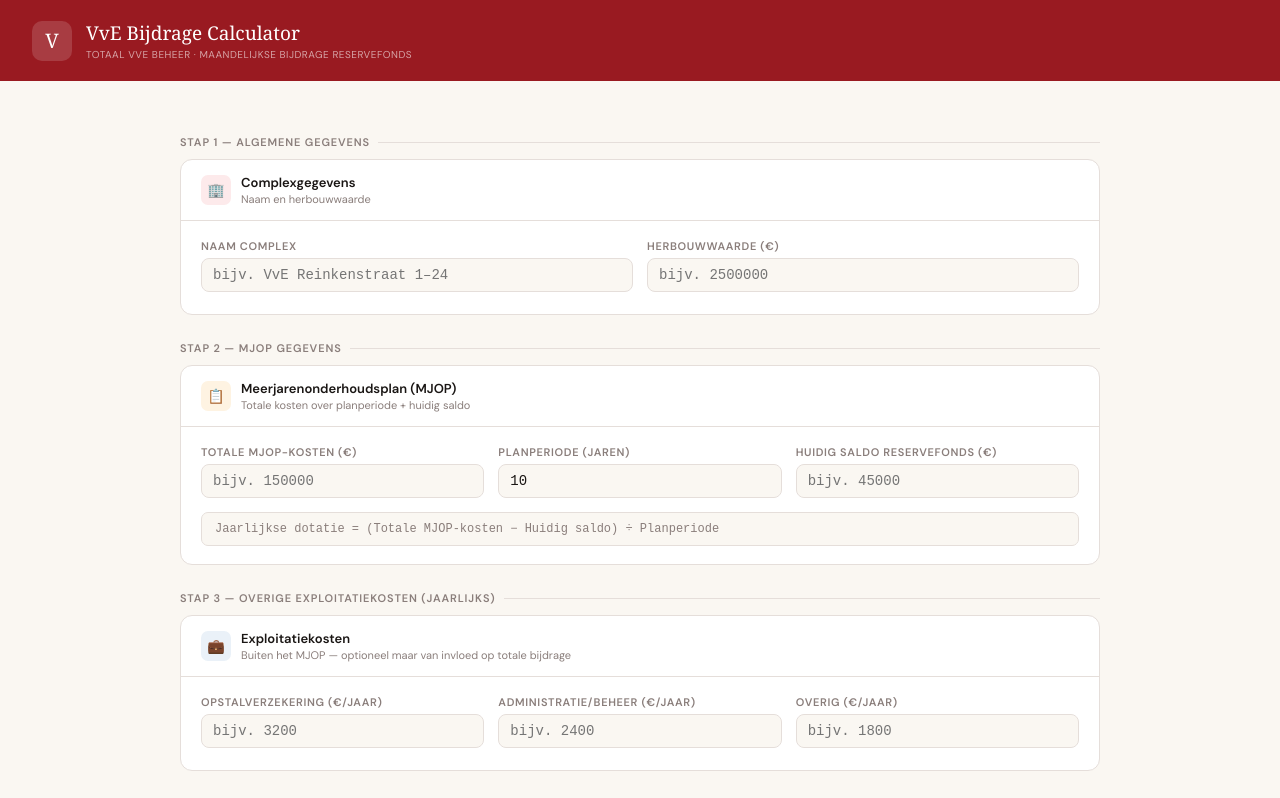
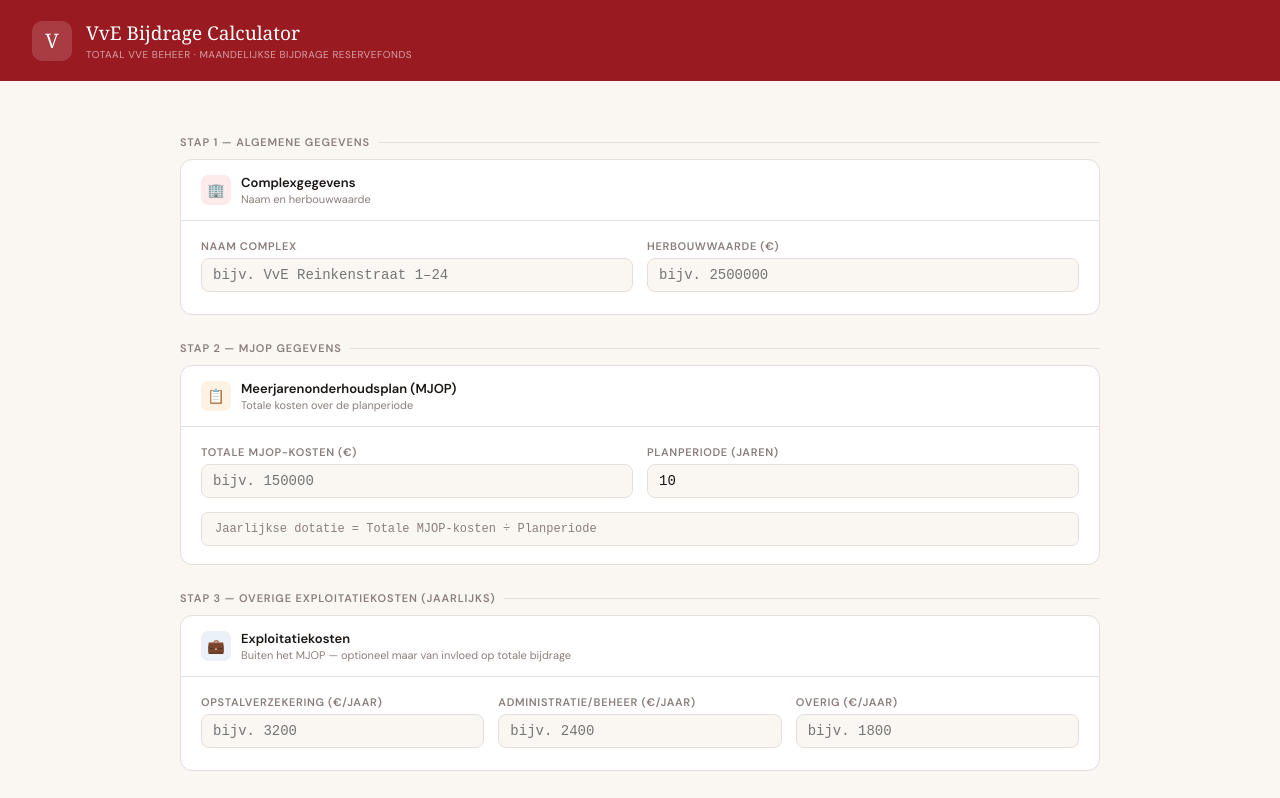
Before and after one commit to DailyDD/vve-calculator, a React (Vite) app: page / in a window 1280 px wide. Shown: the top 798 px of the page. Built offline with nearby package versions, Linux system fonts and the light colour scheme.

Commit message:
remove huidig saldo veld

```diff
--- a/src/App.jsx
+++ b/src/App.jsx
@@ -70,7 +70,7 @@ function exportPDF(r) {
     + '<div class="sec">Methode 1 \u2014 Op basis van MJOP (wettelijke voorkeur)</div>'
     + '<div class="grid2">'
     + '<div class="block"><div class="bh"><div class="tag">MJOP berekening</div><div class="name">Jaarlijkse dotatie</div></div>'
-    + rr('Totale MJOP-kosten', fmt(r.mjopTotaal)) + rr('Huidig saldo (aftrek)', fmt(r.huidigSaldo)) + rr('Netto te reserveren', fmt(r.netto)) + rr('Planperiode', r.planPeriode + ' jaar') + rr('Jaarlijkse MJOP-dotatie', fmt(r.dotatie))
+    + rr('Totale MJOP-kosten', fmt(r.mjopTotaal)) + rr('Planperiode', r.planPeriode + ' jaar') + rr('Jaarlijkse MJOP-dotatie', fmt(r.dotatie))
     + '</div>'
     + '<div class="block"><div class="bh"><div class="tag">Totale jaarlasten VvE</div><div class="name">Incl. exploitatiekosten</div></div>'
     + rr('MJOP-dotatie (jaarlijks)', fmt(r.dotatie)) + rr('Exploitatiekosten', fmt(r.exploitatie)) + rr('Totale jaarlasten VvE', fmt(r.jaarMjop)) + rrB('Maandlasten VvE totaal', r.hasMjop ? fmt(r.mndMjop) : '\u2014')
@@ -102,7 +102,6 @@ export default function App() {
   const [herbouwwaarde, setHerbouwwaarde] = useState('')
   const [mjopTotaal,    setMjopTotaal]    = useState('')
   const [planPeriode,   setPlanPeriode]   = useState('10')
-  const [huidigSaldo,   setHuidigSaldo]   = useState('')
   const [verzekering,   setVerzekering]   = useState('')
   const [administratie, setAdministratie] = useState('')
   const [overig,        setOverig]        = useState('')
@@ -116,11 +115,9 @@ export default function App() {
 
   const formula = (() => {
     const t = parseFloat(mjopTotaal) || 0
-    const s = parseFloat(huidigSaldo) || 0
     const p = parseFloat(planPeriode) || 10
-    if (!t) return 'Jaarlijkse dotatie = (Totale MJOP-kosten \u2212 Huidig saldo) \u00f7 Planperiode'
-    const netto = Math.max(0, t - s)
-    return '(' + fmt(t) + ' \u2212 ' + fmt(s) + ') \u00f7 ' + p + ' jaar = ' + fmt(netto / p) + ' jaarlijkse dotatie'
+    if (!t) return 'Jaarlijkse dotatie = Totale MJOP-kosten \u00f7 Planperiode'
+    return fmt(t) + ' \u00f7 ' + p + ' jaar = ' + fmt(t / p) + ' jaarlijkse dotatie'
   })()
 
   const breukCheck = (() => {
@@ -139,15 +136,13 @@ export default function App() {
     const hv = parseFloat(herbouwwaarde) || 0
     const mt = parseFloat(mjopTotaal) || 0
     const pp = parseFloat(planPeriode) || 10
-    const hs = parseFloat(huidigSaldo) || 0
     const vz = parseFloat(verzekering) || 0
     const ad = parseFloat(administratie) || 0
     const ov = parseFloat(overig) || 0
     const validRows = rows.filter(r => r.teller !== '' && r.noemer !== '' && parseFloat(r.noemer) > 0)
     if (!validRows.length) { setError('Voeg eerst eigenaren toe met breukdelen.'); return }
     if (!hv && !mt) { setError('Vul minimaal de herbouwwaarde of MJOP-kosten in.'); return }
-    const netto    = Math.max(0, mt - hs)
-    const dotatie  = mt > 0 ? netto / pp : 0
+    const dotatie  = mt > 0 ? mt / pp : 0
     const exploit  = vz + ad + ov
     const jaarMjop = dotatie + exploit
     const mndMjop  = jaarMjop / 12
@@ -160,7 +155,7 @@ export default function App() {
       const aandeel = totalFrac > 0 ? frac / totalFrac : 0
       return { naam: r.naam || ('App. ' + r.id), teller: r.teller, noemer: r.noemer, aandeel, bijdrMjop: mt > 0 ? aandeel * mndMjop : null, bijdr05: hv > 0 ? aandeel * mnd05 : null }
     })
-    setResult({ complexNaam: complexNaam || 'Complex', mjopTotaal: mt, huidigSaldo: hs, netto, planPeriode: pp, dotatie, exploitatie: exploit, jaarMjop, mndMjop, hasMjop: mt > 0, herbouwwaarde: hv, jaar05, jaar05Totaal: jaarTot05, mnd05, has05: hv > 0, eigenaren })
+    setResult({ complexNaam: complexNaam || 'Complex', mjopTotaal: mt, planPeriode: pp, dotatie, exploitatie: exploit, jaarMjop, mndMjop, hasMjop: mt > 0, herbouwwaarde: hv, jaar05, jaar05Totaal: jaarTot05, mnd05, has05: hv > 0, eigenaren })
     setTimeout(() => document.getElementById('res-anker')?.scrollIntoView({ behavior: 'smooth' }), 50)
   }
 
@@ -184,11 +179,10 @@ export default function App() {
         </Card>
 
         <SecTitle>Stap 2 — MJOP gegevens</SecTitle>
-        <Card header={<CardHdr icon="📋" bg={S.amberBg} title="Meerjarenonderhoudsplan (MJOP)" sub="Totale kosten over planperiode + huidig saldo" />}>
-          <div style={{ display: 'grid', gridTemplateColumns: '1fr 1fr 1fr', gap: 14, padding: '18px 20px 0' }}>
+        <Card header={<CardHdr icon="📋" bg={S.amberBg} title="Meerjarenonderhoudsplan (MJOP)" sub="Totale kosten over de planperiode" />}>
+          <div style={{ display: 'grid', gridTemplateColumns: '1fr 1fr', gap: 14, padding: '18px 20px 0' }}>
             <Field label="Totale MJOP-kosten (€)"><Inp type="number" placeholder="bijv. 150000" value={mjopTotaal} onChange={e => setMjopTotaal(e.target.value)} /></Field>
             <Field label="Planperiode (jaren)"><Inp type="number" placeholder="10" value={planPeriode} onChange={e => setPlanPeriode(e.target.value)} /></Field>
-            <Field label="Huidig saldo reservefonds (€)"><Inp type="number" placeholder="bijv. 45000" value={huidigSaldo} onChange={e => setHuidigSaldo(e.target.value)} /></Field>
           </div>
           <div style={{ margin: '10px 20px 18px', padding: '9px 13px', background: S.cream, border: '1px solid ' + S.border, borderRadius: 7, fontFamily: 'monospace', fontSize: 12, color: S.muted }}>{formula}</div>
         </Card>
@@ -251,7 +245,7 @@ export default function App() {
               \uD83D\uDDB6 Exporteer als PDF / Afdrukken
             </button>
             <div style={{ display: 'grid', gridTemplateColumns: '1fr 1fr', gap: 14, marginBottom: 14 }}>
-              <MethodBlock tag="Methode 1 \u2014 Wettelijke voorkeur" name="Op basis van MJOP" rows={[['Totale MJOP-kosten',fmt(result.mjopTotaal)],['Huidig saldo (aftrek)',fmt(result.huidigSaldo)],['Netto te reserveren',fmt(result.netto)],['Planperiode',result.planPeriode+' jaar'],['Jaarlijkse MJOP-dotatie',fmt(result.dotatie)],['Overige exploitatiekosten',fmt(result.exploitatie)],['Totale jaarlasten VvE',fmt(result.jaarMjop)]]} total={result.hasMjop ? fmt(result.mndMjop) : '\u2014'} />
+              <MethodBlock tag="Methode 1 \u2014 Wettelijke voorkeur" name="Op basis van MJOP" rows={[['Totale MJOP-kosten',fmt(result.mjopTotaal)],['Planperiode',result.planPeriode+' jaar'],['Jaarlijkse MJOP-dotatie',fmt(result.dotatie)],['Overige exploitatiekosten',fmt(result.exploitatie)],['Totale jaarlasten VvE',fmt(result.jaarMjop)]]} total={result.hasMjop ? fmt(result.mndMjop) : '\u2014'} />
               <MethodBlock tag="Methode 2 \u2014 Wettelijk minimum" name="0,5% van herbouwwaarde" rows={[['Herbouwwaarde',fmt(result.herbouwwaarde)],['0,5% jaarlijkse reservering',fmt(result.jaar05)],['Overige exploitatiekosten',fmt(result.exploitatie)],['Totale jaarlasten VvE',fmt(result.jaar05Totaal)],['Toelichting','Minimumeis bij geen/oud MJOP']]} total={result.has05 ? fmt(result.mnd05) : '\u2014'} />
             </div>
             <Card header={<CardHdr icon="\uD83D\uDD22" bg={S.redBg} title="Maandelijkse bijdrage per eigenaar" sub="Verdeling naar rato breukdeel" />}>
```
